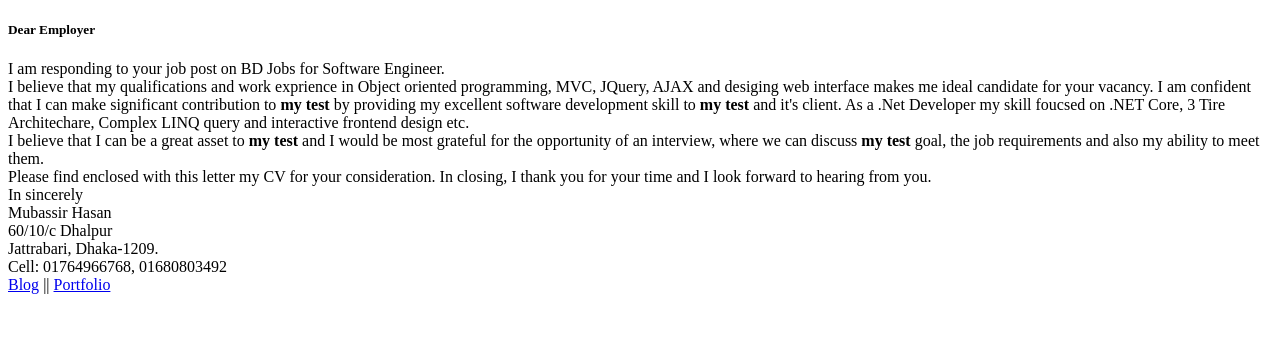
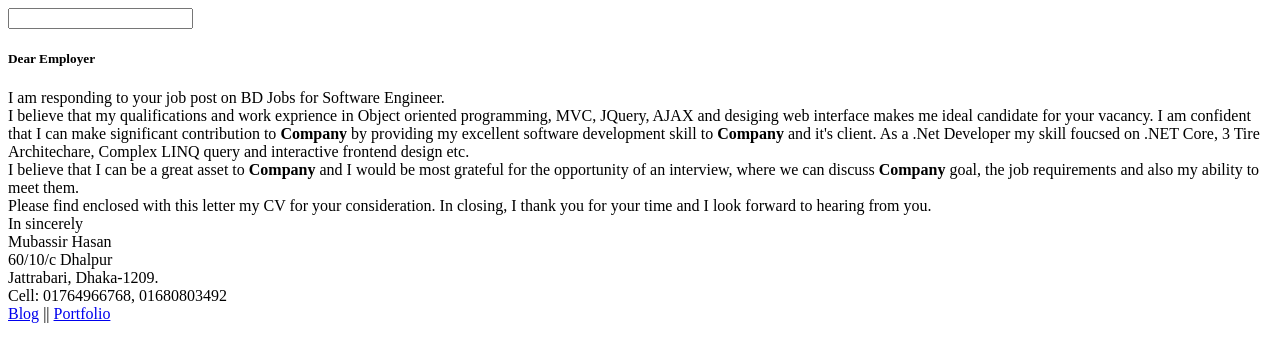
Before and after one commit to mubassir-hasan/DinamicCoverLetter, a plain HTML site: page index.html in a window 1280 px wide. Drawn offline with nearby package versions, Linux system fonts and the light colour scheme.

Commit message:
companyNameChange

```diff
--- a/index.html
+++ b/index.html
@@ -5,6 +5,7 @@
 <script src="https://code.jquery.com/jquery-3.3.1.slim.min.js" integrity="sha384-q8i/X+965DzO0rT7abK41JStQIAqVgRVzpbzo5smXKp4YfRvH+8abtTE1Pi6jizo" crossorigin="anonymous"></script>
 </head>
 <body>
+<input type="text" id="companyName">
 <div id="notice" class="box generalbox">
 <h5>
 Dear Employer
@@ -40,9 +41,13 @@ $(function () {
             $(this).contents().each(replaceNodeText);
         }
     }
+    $("#companyName").change(function(){
+    var companyName=$("#companyName").val().trim();
     replaceNodeText.find = "Company";
-    replaceNodeText.replace = "my test";
+    replaceNodeText.replace = companyName;
     $("#notice").contents().each(replaceNodeText);
+    });
+
 });
 </script>
 </body>
```
